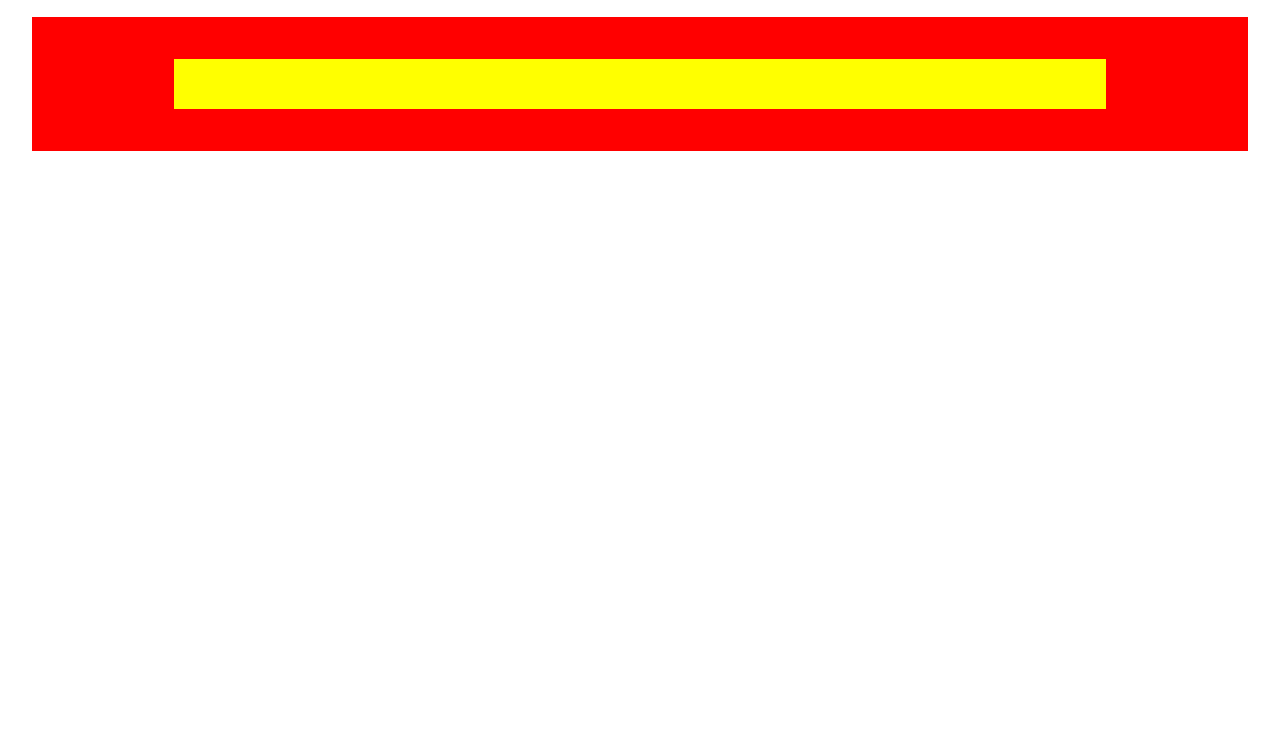
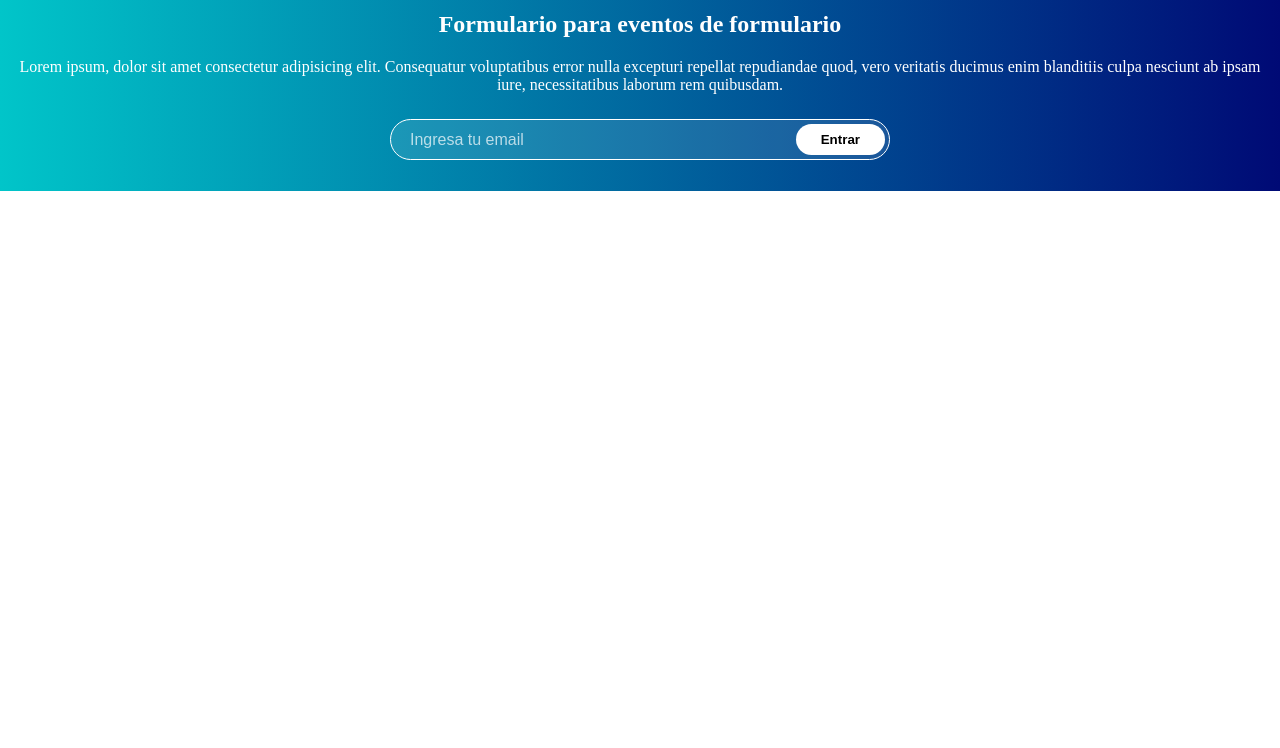
Before and after one commit to GeorgeDeveloperJ/Cincinnatus-Projects, a plain HTML site: page jacklyon-dom/index.html in a window 1280 px wide. Shown: the part 52-800 px from the top of the page. Drawn offline with Linux system fonts and the light colour scheme.

Commit message:
Mini form web, and input events

```diff
--- a/jacklyon-dom/app.js
+++ b/jacklyon-dom/app.js
@@ -1,7 +1,7 @@
-const entrada = document.getElementById('input')
-function evento(e) {
-    console.log("Presionaste la tecla " + e.key)
-}
-const evento_anonimo = (e) => {console.log(e)} //Anonymous function for getting events
+const formulario = document.getElementById('form');
 
-entrada.addEventListener('keydown', evento)
+formulario.addEventListener('submit', function(e){
+    e.preventDefault();
+    let mail = document.getElementById('email-form').value;
+    console.log(mail);
+});
--- a/jacklyon-dom/index.html
+++ b/jacklyon-dom/index.html
@@ -4,15 +4,24 @@
     <meta charset="UTF-8" />
     <meta name="viewport" content="width=device-width, initial-scale=1.0" />
     <title>Mundo</title>
-    <link rel="stylesheet" href="styles.css">
+    <link rel="stylesheet" href="styles.css" />
   </head>
   <body>
     <h1>Curso de javaScript</h1>
 
-    <div id="box">
-      <input type="text" id="input">
+    <div class="container">
+      <h2>Formulario para eventos de formulario</h2>
+      <p>
+        Lorem ipsum, dolor sit amet consectetur adipisicing elit. Consequatur
+        voluptatibus error nulla excepturi repellat repudiandae quod, vero
+        veritatis ducimus enim blanditiis culpa nesciunt ab ipsam iure,
+        necessitatibus laborum rem quibusdam.
+      </p>
+      <form action="" id="form">
+        <input id='email-form' type="email" placeholder="Ingresa tu email">
+        <input type="submit" value="Entrar">
+      </form>
     </div>
-
     <script src="app.js"></script>
   </body>
 </html>
--- a/jacklyon-dom/styles.css
+++ b/jacklyon-dom/styles.css
@@ -1,28 +1,61 @@
-*{
+* {
     margin: 0;
     padding: 0;
+    box-sizing: border-box;
 }
-h1{
+
+h1 {
     text-align: center;
     background-color: black;
-    color: antiquewhite
+    color: antiquewhite;
 }
-#box{
-    margin: 2rem;
-    padding: 2rem;
-    background-color: red;
-    font-size: 2rem;
+
+.container {
+    background: linear-gradient(to right, #01c5c9, hsl(235, 100%, 23%));
     text-align: center;
+    color: white;
+    padding: 1rem 0;
+    display: flex;
+    flex-direction: column;
+    align-items: center;
+}
 
+.container h2, p {
+    margin: 10px;
 }
-input{
-    background-color: yellow;
-    cursor: none;
+
+#form {
+    display: flex;
+    width: 80%;
+    max-width: 500px;
+    margin: 15px auto;
+    border: 1px solid white;
+    border-radius: 50px;
+    padding: 4px;
+    background: rgba(255,255,255, 0.1);
+}
+
+#form input[type="email"] {
+    flex-grow: 1;
+    background: transparent;
     border: none;
-    width: 80%;
-    height: 40px;
-    margin: 10px;
-    font-size: 25px;
-    padding: 5px;
+    outline: none;
+    color: white;
+    padding-left: 15px;
+    font-size: 1rem;
+}
 
+#form input[type="email"]::placeholder {
+    color: rgba(255, 255, 255, 0.7);
 }
+
+#form input[type="submit"] {
+    width: auto;
+    background-color: white;
+    color: black;
+    border: none;
+    border-radius: 50px;
+    padding: 8px 25px;
+    cursor: pointer;
+    font-weight: bold;
+}
```
